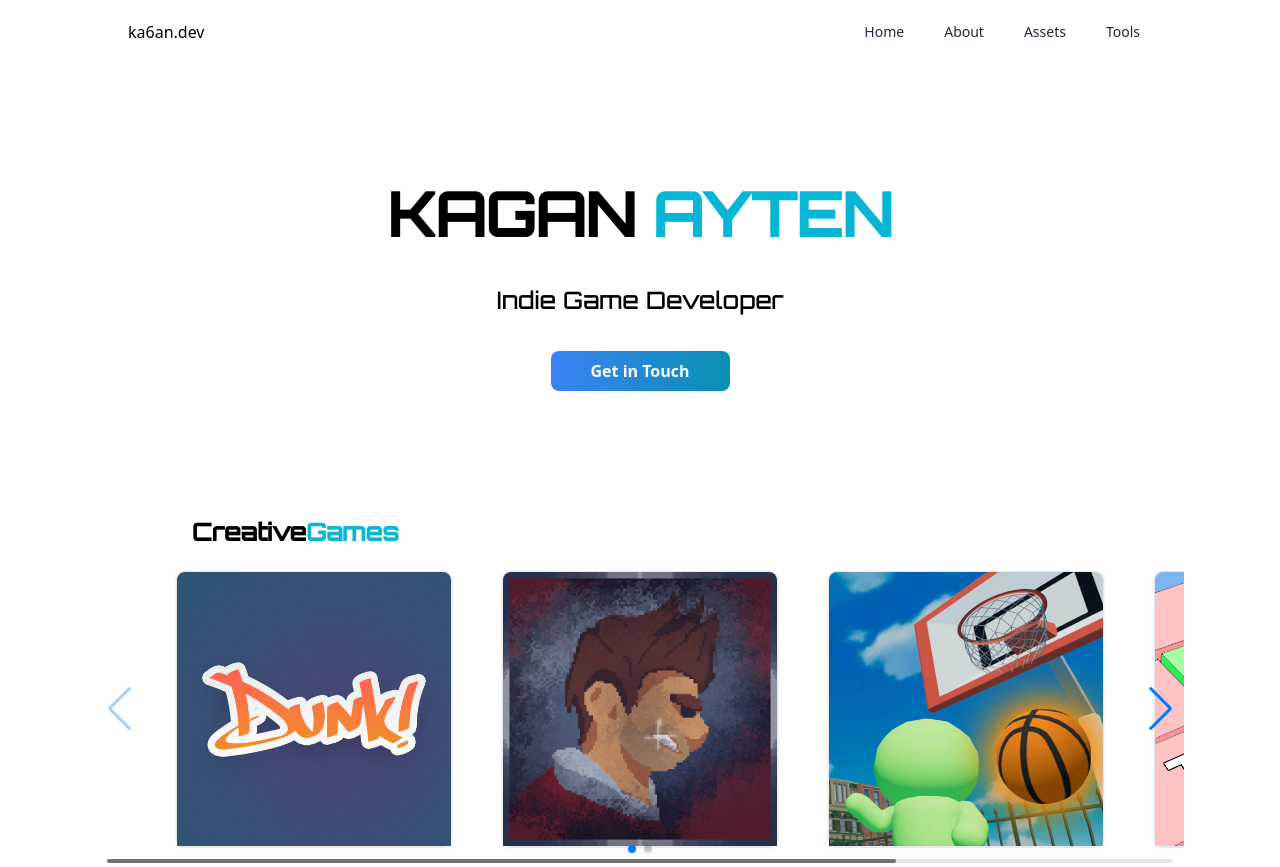
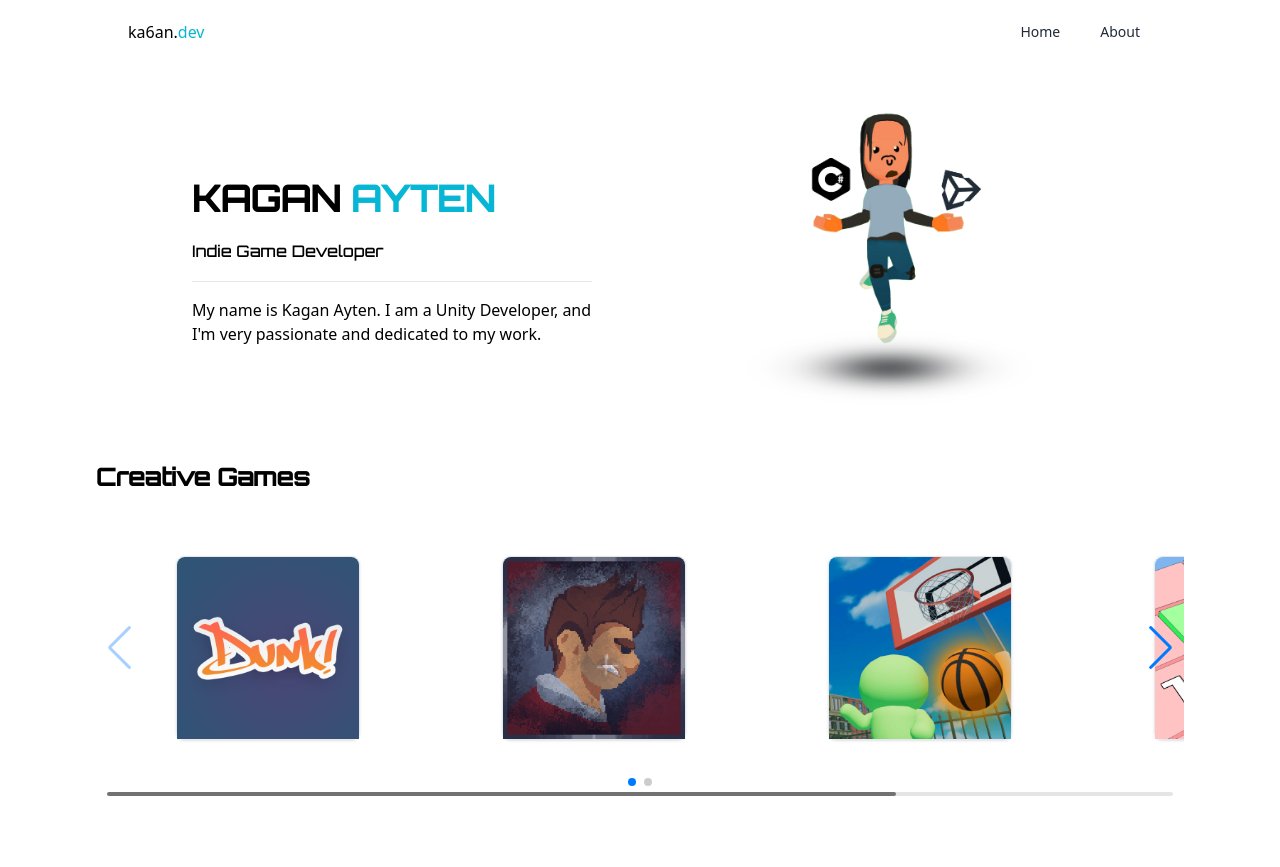
Before and after one commit to tolgazorlu/kagan-dev, a React (Vite) app: page / in a window 1280 px wide. After the commit the page ends 800 px from the top, so only its background shows below. Built offline with nearby package versions, Linux system fonts and the light colour scheme.

Commit message:
homepage fixed

```diff
--- a/src/App.tsx
+++ b/src/App.tsx
@@ -1,14 +1,17 @@
-import { BrowserRouter } from 'react-router-dom'
-import AnimatedRoutes from './components/AnimatedRoutes'
-import Navbar from './components/Navbar'
+import { BrowserRouter } from "react-router-dom";
+import Navbar from "./components/Navbar";
+import About from "./components/About";
+import Assets from "./components/Assets";
 
 export default function App() {
   return (
     <div>
       <BrowserRouter>
         <Navbar />
-        <AnimatedRoutes />
+        <About />
+        <Assets />
       </BrowserRouter>
+
     </div>
-  )
+  );
 }
--- a/src/components/About.tsx
+++ b/src/components/About.tsx
@@ -1,4 +1,3 @@
-import React from "react";
 import Flyme from "../assets/about/flyme.png";
 import { motion } from "framer-motion";
 
@@ -9,11 +8,8 @@ export default function About() {
       animate={{ opacity: 1 }}
       exit={{ opacity: 0 }}
     >
-      <div className="p-10 md:p-0 md:h-5/6 w-full flex justify-center items-center flex-col sm:flex-col md:flex-row gap-2 md:gap-24 absolute">
-        <div className="w-96 h-96 rounded-md">
-          <img src={Flyme} />
-        </div>
-        <div className="flex flex-col gap-4 w-6/12 md:w-3/12 h-80">
+      <div className="px-10 flex justify-center items-center flex-col sm:flex-col md:flex-row gap-2 md:gap-24">
+        <div className="flex flex-col gap-4 w-2/6">
           <div className="text-4xl font-bold font-orbitron">
             <span className="text-black">KAGAN</span>{" "}
             <span className="text-cyan-500">AYTEN</span>
@@ -28,17 +24,13 @@ export default function About() {
           </div>
           <div>
             <p className="text-black">
-              My name is David Parker. I am a graphic designer, and I'm very
-              passionate and dedicated to my work. With 20 years experience as a
-              professional a graphic designer, I have acquired the skills and
-              knowledge.
+              My name is Kagan Ayten. I am a Unity Developer, and I'm very
+              passionate and dedicated to my work.
             </p>
           </div>
-          <div>
-            <button className="bg-gradient-to-r from-blue-500 to-cyan-600 px-10 py-2 rounded-lg font-bold text-white">
-              Learn More
-            </button>
-          </div>
+        </div>
+        <div className="w-2/6 h-2/6 rounded-md">
+          <img src={Flyme} />
         </div>
       </div>
     </motion.div>
--- a/src/components/AnimatedRoutes.tsx
+++ /dev/null
@@ -1,21 +0,0 @@
-import { Route, Routes, useLocation } from "react-router-dom";
-import Home from "../pages/Home";
-import About from '../components/About'
-import Assets from "./Assets";
-import Tools from "./Tools";
-import { AnimatePresence } from "framer-motion";
-
-export default function AnimatedRoutes() {
-  const location = useLocation();
-
-  return (
-    <AnimatePresence>
-      <Routes location={location} key={location.pathname}>
-        <Route path="/" element={<Home />} />
-        <Route path="/about" element={<About />} />
-        <Route path="/assets" element={<Assets />} />
-        <Route path="/tools" element={<Tools />} />
-      </Routes>
-    </AnimatePresence>
-  );
-}
--- a/src/components/Assets.tsx
+++ b/src/components/Assets.tsx
@@ -13,20 +13,19 @@ import "swiper/css";
 import Card from "./Card";
 
 const assets = [
-  { name: "asset-1", url: "src/assets/game/dunklogo.png", href: ""},
+  { name: "asset-1", url: "src/assets/game/dunklogo.png", href: "" },
   { name: "asset-2", url: "src/assets/game/silBastanLogo.png", href: "" },
   { name: "asset-3", url: "src/assets/game/sillyBasketballIcon.png", href: "" },
-  { name: "asset-4", url: "src/assets/game/sudokulogonew.png",href: "" },
+  { name: "asset-4", url: "src/assets/game/sudokulogonew.png", href: "" },
 ];
 
 export default () => {
   return (
-    <div className="h-5/6 lg:px-24 w-full flex flex-col">
-      <div className="w-full flex justify-start text-xl md:text-2xl lg:text-2xl font-bold font-orbitron px-24">
-        <span className="text-black">Creative</span>{" "}
-        <span className="text-cyan-500">Games</span>
+    <div>
+      <div className="text-xl md:text-2xl lg:text-2xl font-bold font-orbitron px-24">
+        <span className="text-black">Creative Games</span>
       </div>
-      <div className="h-full w-full justify-center items-center">
+      <div className="px-24">
         <Swiper
           // install Swiper modules
           modules={[Navigation, Pagination, Scrollbar, A11y]}
@@ -41,7 +40,7 @@ export default () => {
         >
           {assets.map((item) => {
             return (
-              <SwiperSlide>
+              <SwiperSlide className="my-10">
                 <Card asset={item} />
               </SwiperSlide>
             );
--- a/src/components/Card.tsx
+++ b/src/components/Card.tsx
@@ -1,13 +1,9 @@
-
-
-export default function Card({asset}) {
+export default function Card({ asset }: { asset: any }) {
   return (
-
-<div className="w-full max-w-sm border border-gray-200 rounded-lg shadow">
-    <a href={asset.href}>
+    <div className="w-4/6 max-w-sm border border-gray-200 rounded-lg shadow">
+      <a href={asset.href}>
         <img className="rounded-t-lg" src={asset.url} alt="product image" />
-    </a>
-</div>
-
-  )
+      </a>
+    </div>
+  );
 }
--- a/src/components/Hero.tsx
+++ /dev/null
@@ -1,20 +0,0 @@
-import React from "react";
-
-export default function Hero() {
-  return (
-    <div className="w-full py-32 flex justify-center items-center flex-col gap-8">
-      <div className=" text-4xl md:text-4xl lg:text-6xl font-bold font-orbitron">
-        <span className="text-black">KAGAN</span>{" "}
-        <span className="text-cyan-500">AYTEN</span>
-      </div>
-      <div className="text-2xl">
-        <span className="text-black font-orbitron">Indie Game Developer</span>
-      </div>
-      <div>
-        <button className="bg-gradient-to-r from-blue-500 to-cyan-600 px-10 py-2 rounded-lg font-bold text-white">
-          Get in Touch
-        </button>
-      </div>
-    </div>
-  );
-}
--- a/src/components/Navbar.tsx
+++ b/src/components/Navbar.tsx
@@ -1,13 +1,11 @@
-import { Fragment } from 'react'
-import { Disclosure, Menu, Transition } from '@headlessui/react'
-import { Bars3Icon, BellIcon, XMarkIcon } from '@heroicons/react/24/outline'
+import { Fragment } from "react";
+import { Disclosure, Menu, Transition } from "@headlessui/react";
+import { Bars3Icon, BellIcon, XMarkIcon } from "@heroicons/react/24/outline";
 
 const navigation = [
-  { name: 'Home', href: '/', current: true },
-  { name: 'About', href: '/about', current: false },
-  { name: 'Assets', href: '/assets', current: false },
-  { name: 'Tools', href: '/tools', current: false },
-]
+  { name: "Home", href: "/", current: true },
+  { name: "About", href: "/about", current: false },
+];
 
 export default function Navbar() {
   return (
@@ -29,7 +27,7 @@ export default function Navbar() {
               </div>
               <div className="px-24 flex flex-1 items-center justify-center sm:items-stretch sm:justify-between">
                 <div className="flex flex-shrink-0 items-center">
-                  <span className='text-black'>ka6an.dev</span>
+                  <span className="text-black">ka6an.<span className="text-cyan-500">dev</span></span>
                 </div>
                 <div className="hidden sm:ml-6 sm:block">
                   <div className="flex space-x-4">
@@ -37,8 +35,8 @@ export default function Navbar() {
                       <a
                         key={item.name}
                         href={item.href}
-                        className='text-gray-800 hover:bg-gray-700 hover:text-black rounded-md px-3 py-2 text-sm font-medium'
-                        aria-current={item.current ? 'page' : undefined}
+                        className="text-gray-800 hover:bg-gray-700 hover:text-black rounded-md px-3 py-2 text-sm font-medium"
+                        aria-current={item.current ? "page" : undefined}
                       >
                         {item.name}
                       </a>
@@ -56,8 +54,8 @@ export default function Navbar() {
                   key={item.name}
                   as="a"
                   href={item.href}
-                  className='text-gray-800 hover:bg-gray-700 hover:text-black block rounded-md px-3 py-2 text-base font-medium'
-                  aria-current={item.current ? 'page' : undefined}
+                  className="text-gray-800 hover:bg-gray-700 hover:text-black block rounded-md px-3 py-2 text-base font-medium"
+                  aria-current={item.current ? "page" : undefined}
                 >
                   {item.name}
                 </Disclosure.Button>
@@ -67,5 +65,5 @@ export default function Navbar() {
         </>
       )}
     </Disclosure>
-  )
+  );
 }
--- a/src/components/Tools.tsx
+++ /dev/null
@@ -1,7 +0,0 @@
-import React from 'react'
-
-export default function Tools() {
-  return (
-    <div>Tools</div>
-  )
-}
--- a/src/pages/Home.tsx
+++ /dev/null
@@ -1,18 +0,0 @@
-import Hero from '../components/Hero'
-import { motion } from 'framer-motion'
-import Assets from '../components/Assets'
-
-export default function Home() {
-
-  return (
-    <motion.div
-    initial={{opacity: 0}}
-    animate={{opacity: 1}}
-    exit = {{opacity: 0}}
-    >
-      <Hero />
-      <Assets />
-    </motion.div>
-
-  )
-}
```
Also changed, not shown: src/main.tsx (line endings or trailing spaces), 2 other files (tests, documents, lock files or other folders).
